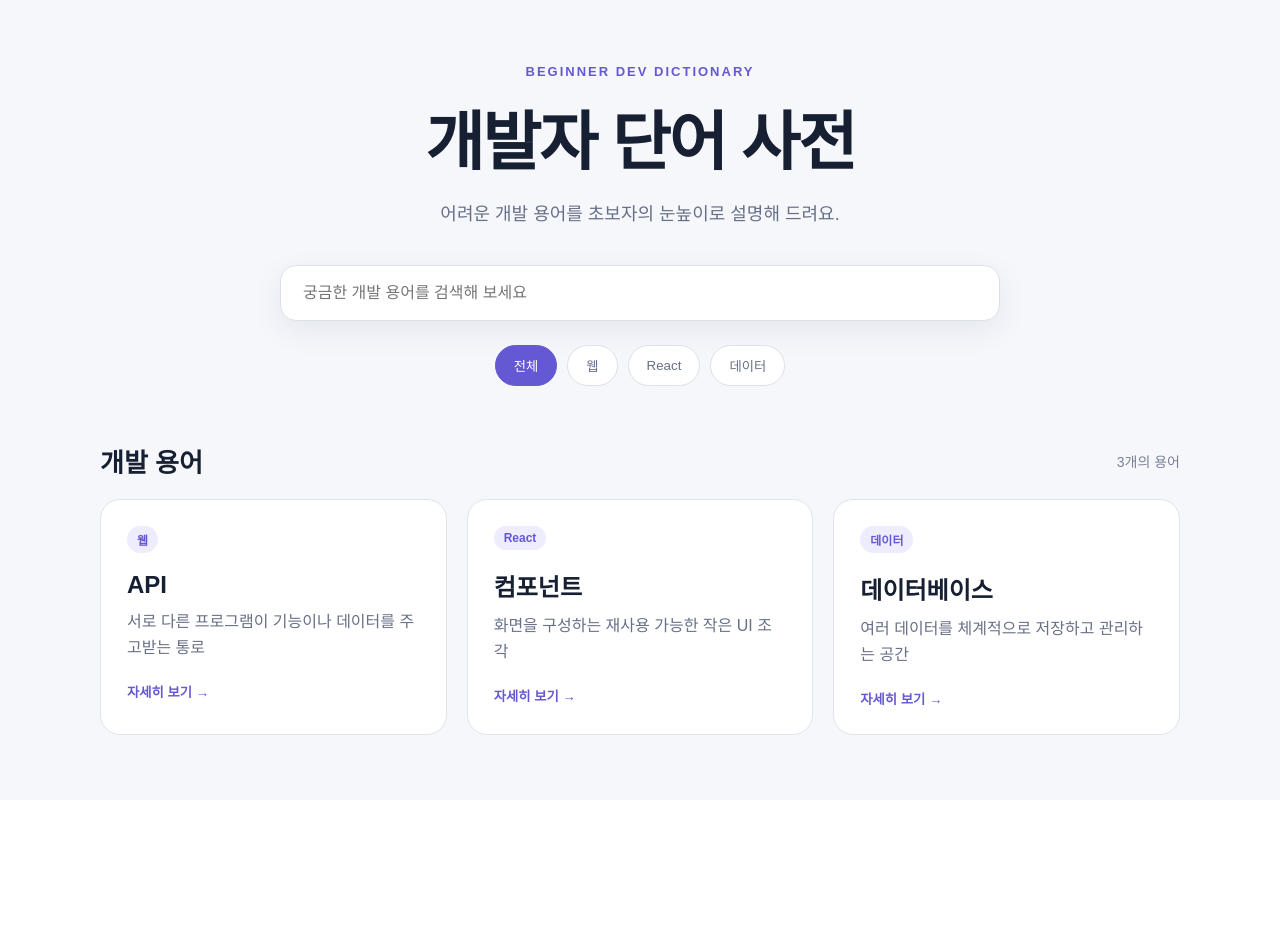
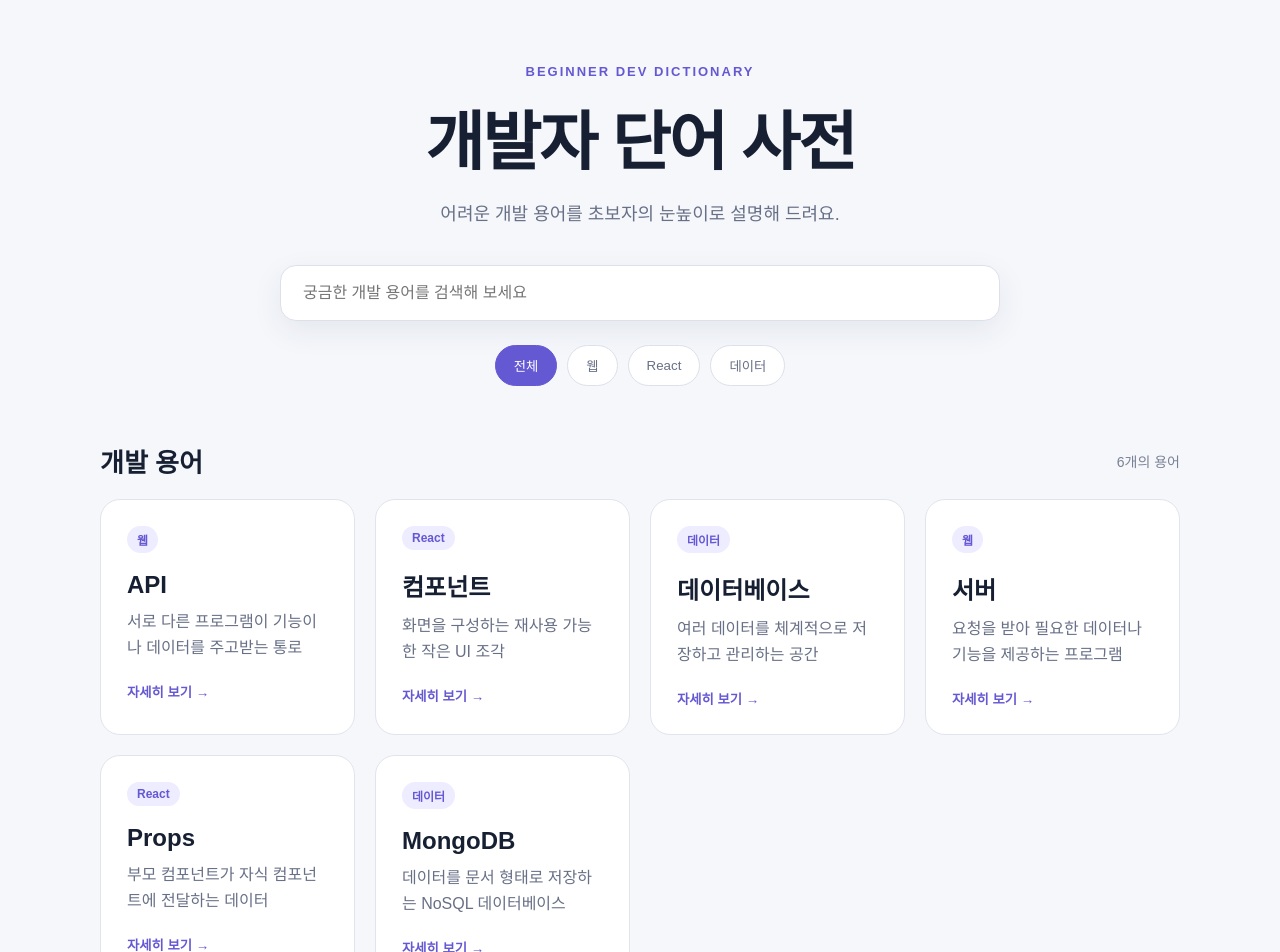
Before and after one commit to DawonBaekDev/dev-dictionary, a Next.js app: page / in a window 1280 px wide. Shown: the top 952 px of the page. Before the commit the page ends 800 px from the top, so only its background shows below. Built offline with nearby package versions, Linux system fonts and the light colour scheme.

Commit message:
검색 기능 추가

```diff
--- a/src/app/page.js
+++ b/src/app/page.js
@@ -1,3 +1,5 @@
+"use client"
+import { useState } from "react";
 import styles from "./page.module.css";
 
 const terms = [
@@ -19,9 +21,44 @@ const terms = [
     category: "데이터",
     description: "여러 데이터를 체계적으로 저장하고 관리하는 공간",
   },
-];
+  {
+    id: 4,
+    name: "서버",
+    category: "웹",
+    description: "요청을 받아 필요한 데이터나 기능을 제공하는 프로그램",
+  },
+  {
+    id: 5,
+    name: "Props",
+    category: "React",
+    description: "부모 컴포넌트가 자식 컴포넌트에 전달하는 데이터",
+  },
+  {
+    id: 6,
+    name: "MongoDB",
+    category: "데이터",
+    description: "데이터를 문서 형태로 저장하는 NoSQL 데이터베이스",
+  },
+]
+
+const categories = ["전체", "웹", "React", "데이터"]
 
 export default function Home() {
+  const [searchQuery, setSearchQuery] = useState("")
+  const [selectedCategory, setSelectedCategory] = useState("전체")
+
+  const filteredTerms = terms.filter((term) => {
+    const query = searchQuery.toLowerCase().trim()
+    const matchesSearch =
+      term.name.toLowerCase().includes(query) ||
+      term.description.toLowerCase().includes(query)
+    const matchesCategory =
+      selectedCategory === "전체" ||
+      term.category === selectedCategory
+
+    return matchesSearch && matchesCategory
+  })
+
   return (
     <main className={styles.page}>
       <div className={styles.container}>
@@ -37,39 +74,58 @@ export default function Home() {
           <label htmlFor="term-search" className={styles.srOnly}>
             개발 용어 검색
           </label>
+
           <input
             id="term-search"
             className={styles.searchInput}
             type="search"
             placeholder="궁금한 개발 용어를 검색해 보세요"
+            value={searchQuery}
+            onChange={(event) => setSearchQuery(event.target.value)}
           />
         </section>
 
         <nav className={styles.categories} aria-label="용어 카테고리">
-          <button className={styles.activeCategory}>전체</button>
-          <button>웹</button>
-          <button>React</button>
-          <button>데이터</button>
+          {categories.map((category) => (
+            <button
+              type="button"
+              key={category}
+              className={
+                selectedCategory === category
+                  ? styles.activeCategory
+                  : ""
+              }
+              onClick={() => setSelectedCategory(category)}
+            >
+              {category}
+            </button>
+          ))}
         </nav>
 
         <section>
           <div className={styles.sectionHeader}>
             <h2>개발 용어</h2>
-            <span>{terms.length}개의 용어</span>
+            <span>{filteredTerms.length}개의 용어</span>
           </div>
 
+          {filteredTerms.length > 0 ? (
             <div className={styles.termGrid}>
-            {terms.map((term) => (
+              {filteredTerms.map((term) => (
                 <article className={styles.termCard} key={term.id}>
                   <span className={styles.tag}>{term.category}</span>
                   <h3>{term.name}</h3>
                   <p>{term.description}</p>
-                <button className={styles.detailButton}>
+                  <button type="button" className={styles.detailButton}>
                     자세히 보기 →
                   </button>
                 </article>
               ))}
             </div>
+          ) : (
+            <p className={styles.emptyState}>
+              검색 결과가 없습니다. 다른 단어를 검색해 보세요.
+            </p>
+          )}
         </section>
       </div>
     </main>
--- a/src/app/page.module.css
+++ b/src/app/page.module.css
@@ -171,4 +171,12 @@
   .categories button {
     flex-shrink: 0;
   }
+  .emptyState {
+  padding: 60px 20px;
+  border: 1px dashed #cfd4e2;
+  border-radius: 20px;
+  color: #7a8195;
+  text-align: center;
+  background: #ffffff;
 }
+}
```
Lines whose indentation alone changed are shown as unchanged.
